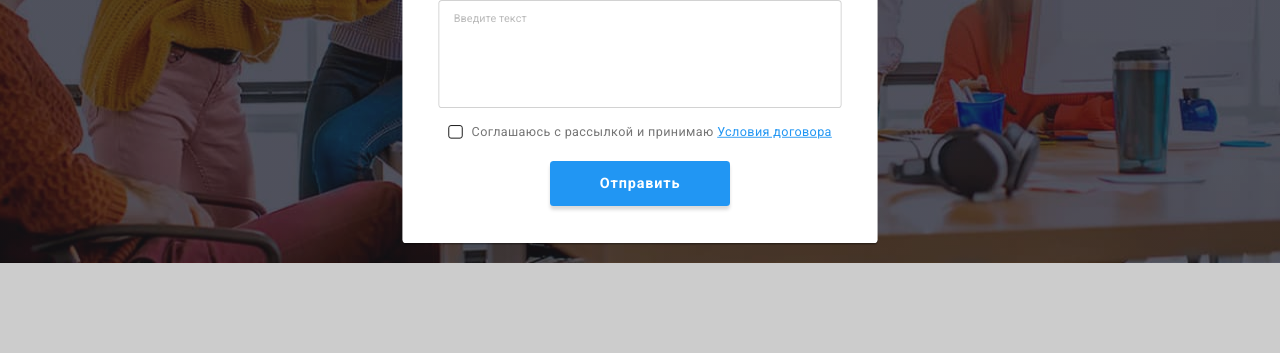
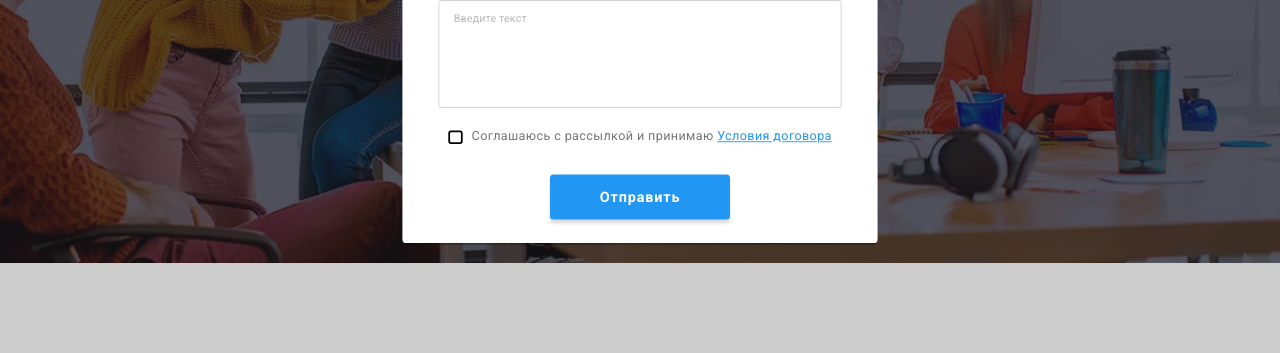
Before and after one commit to nastia-h8/goit-markup-hw-06, a plain HTML site: page index.html in a window 1280 px wide. Both pictures are taken after a click on the button "Заказать услугу". Shown: the part 418-771 px from the top of the page. Drawn offline with nearby package versions, Linux system fonts and the light colour scheme.

Commit message:
mentor's edits added

```diff
--- a/css/styles.css
+++ b/css/styles.css
@@ -814,8 +814,10 @@ margin-bottom: 10px;
 }
 
 .signup-form-message{
+  display: block;
   width: 100%;
   height: 120px;
+  margin-bottom: 20px;
   padding: 12px 16px;
   resize: none;
   color: var(--primary-text-color);
@@ -841,7 +843,7 @@ margin-bottom: 10px;
   display: flex;
   align-items: center;
   justify-content: center;
-  margin-bottom: 20px;
+  margin-bottom: 30px;
   font-size: 14px;
   line-height: 1.71;
   letter-spacing: 0.03em;
@@ -857,7 +859,7 @@ margin-bottom: 10px;
   margin-right: 10px;
   cursor: pointer;
   background-color: transparent;
-  border: 1px solid #000000;
+  border: 2px solid #000000;
   border-radius: 3px;
   transition: border-color var(--animation-duration) var(--animation-timing-function),
   background-color var(--animation-duration) var(--animation-timing-function);
```
